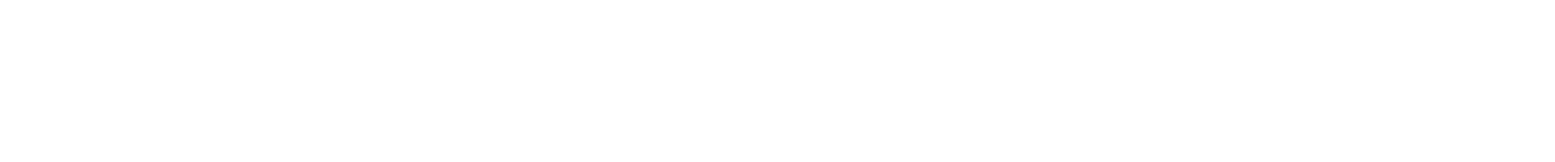
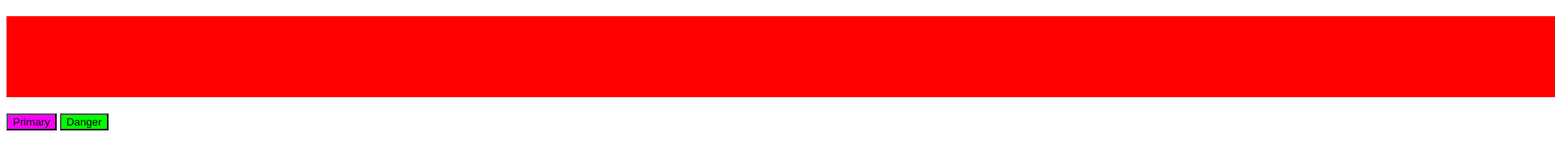
Before and after one commit to Jocelyn10/css-calc-function, a plain HTML site: page index.html in a window 1280 px wide. Shown: the top 200 px of the page at 81% size, 1920 px wide, since content can reach past the window. Drawn offline with Linux system fonts and the light colour scheme.

Commit message:
Add buttons

```diff
--- a/index.html
+++ b/index.html
@@ -3,7 +3,32 @@
   <head>
     <meta charset="UTF-8" />
     <meta name="viewport" content="width=device-width, initial-scale=1.0" />
+    <style>
+      .container {
+        --width: 100%;
+        width: calc(var(--width) * 2);
+        margin: 20px auto;
+        height: 100px;
+        background-color: red;
+      }
+    </style>
+    <style>
+      :root {
+        --hue: 300;
+      }
+      .primary {
+        /* hsl : hue saturation lightness */
+        background-color: hsl(var(--hue), 100%, 50%);
+      }
+      .danger {
+        background-color: hsl(calc(var(--hue) - 180), 100%, 50%);
+      }
+    </style>
     <title>CSS Calc Function</title>
   </head>
-  <body></body>
+  <body>
+    <div class="container"></div>
+    <button class="primary">Primary</button>
+    <button class="danger">Danger</button>
+  </body>
 </html>
```
